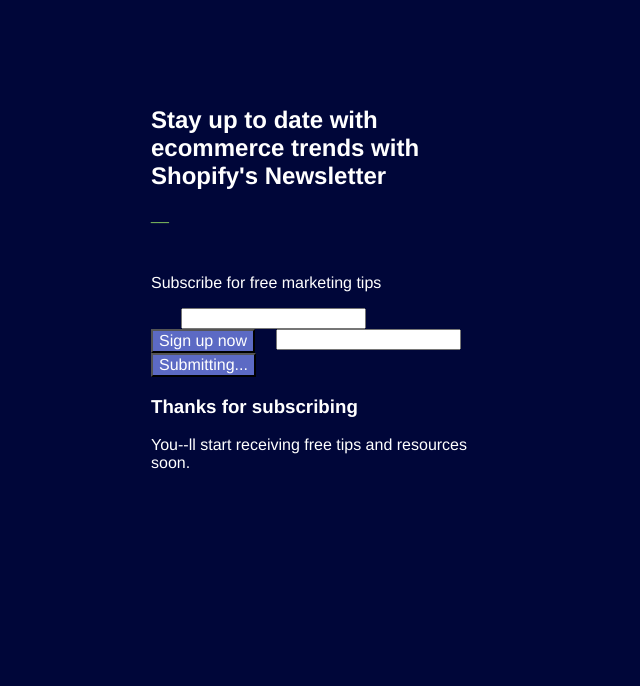
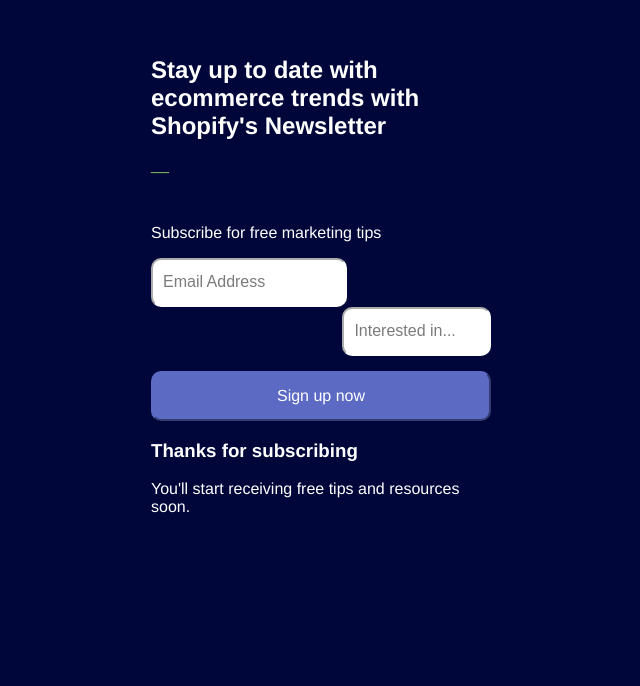
Before and after one commit to CionB25/shopifyApp, a React (Create React App) app: page / in a window 1280 px wide. Shown: the part 114-800 px from the top of the page, without its empty margins (319-959 px from the left). Built offline with nearby package versions, Linux system fonts and the light colour scheme.

Commit message:
Comlete Standard CSS/ Start Building Out Components

```diff
--- a/src/App.css
+++ b/src/App.css
@@ -1,7 +1,7 @@
 .App {
   background-color: #000639;
   padding-bottom: 400px;
-  padding-top: 200px;
+  padding-top: 150px;
 }
 
 .box {
@@ -12,10 +12,15 @@
 
 button {
   background-color: #5c6ac4;
+  border-color: #5c6ac4;
+  border-radius: 10px;
+  clear: both;
   color: #FFFFFF;
   font-family: "Helvetica";
   font-size: 16px;
-  clear: both;
+  height: 50px;
+  margin-top: 15px;
+  width: 100%;
 }
 .dash {
   color: #7AB55C;
@@ -23,11 +28,23 @@
 }
 
 .dropdown {
-  margin-right: 30px;
+  border-color: #FFFFFF;
+  border-radius: 10px;
+  color: #7B7B7B;
+  font-size: 16px;
+  height: 43px;
+  padding-left: 10px;
+  width: 39%;
 }
 
 .email-biz {
-  margin-left: 30px;
+  border-color: #FFFFFF;
+  border-radius: 10px;
+  color: #7B7B7B;
+  font-size: 16px;
+  height: 43px;
+  padding-left: 10px;
+  width: 53%;
 }
 
 .email-warning {
@@ -42,13 +59,10 @@
   margin-top: 50px;
 }
 
-/*.header {
-  margin-left: 150;
-  margin-right: 150;
-}*/
-
 .inputs {
   align-content: center;
+  font-size: 16px;
+  color: #7B7B7B
 }
 
 .thanks {
@@ -56,7 +70,6 @@
   font-family: "Helvetica";
 }
 
-
 .title {
   color: #FFFFFF;
   font-family: "Helvetica";
--- a/src/App.js
+++ b/src/App.js
@@ -1,5 +1,4 @@
 import React, { Component } from 'react';
-import logo from './logo.svg';
 import './App.css';
 
 class App extends Component {
@@ -15,21 +14,19 @@
           <form>
             <p className="free-tips">Subscribe for free marketing tips</p>
             <span className="inputs">
-              <input className="email-biz" style={{float:"left"}}/>
-              <input className="dropdown" style={{float:"right"}}/>
+              <input className="email-biz" style={{float:"left"}} value="Email Address"/>
+              <input className="dropdown" style={{float:"right"}} value="Interested in..."/>
             </span>
               <div>
                 <button>Sign up now</button>
               </div>
 
-              <div>
-                < button>Submitting...</button>
-              </div>
+
           </form>
 
             <div className="thanks">
               <h3>Thanks for subscribing</h3>
-              <p>You--ll start receiving free tips and resources soon.</p>
+              <p>You'll start receiving free tips and resources soon.</p>
             </div>
           </div>
       </div>
@@ -38,3 +35,6 @@
 }
 
 export default App;
+// <div>
+//   < button>Submitting...</button>
+// </div>
```
Also changed, not shown: src/buttons.js (added), src/thankYous.js (added).
